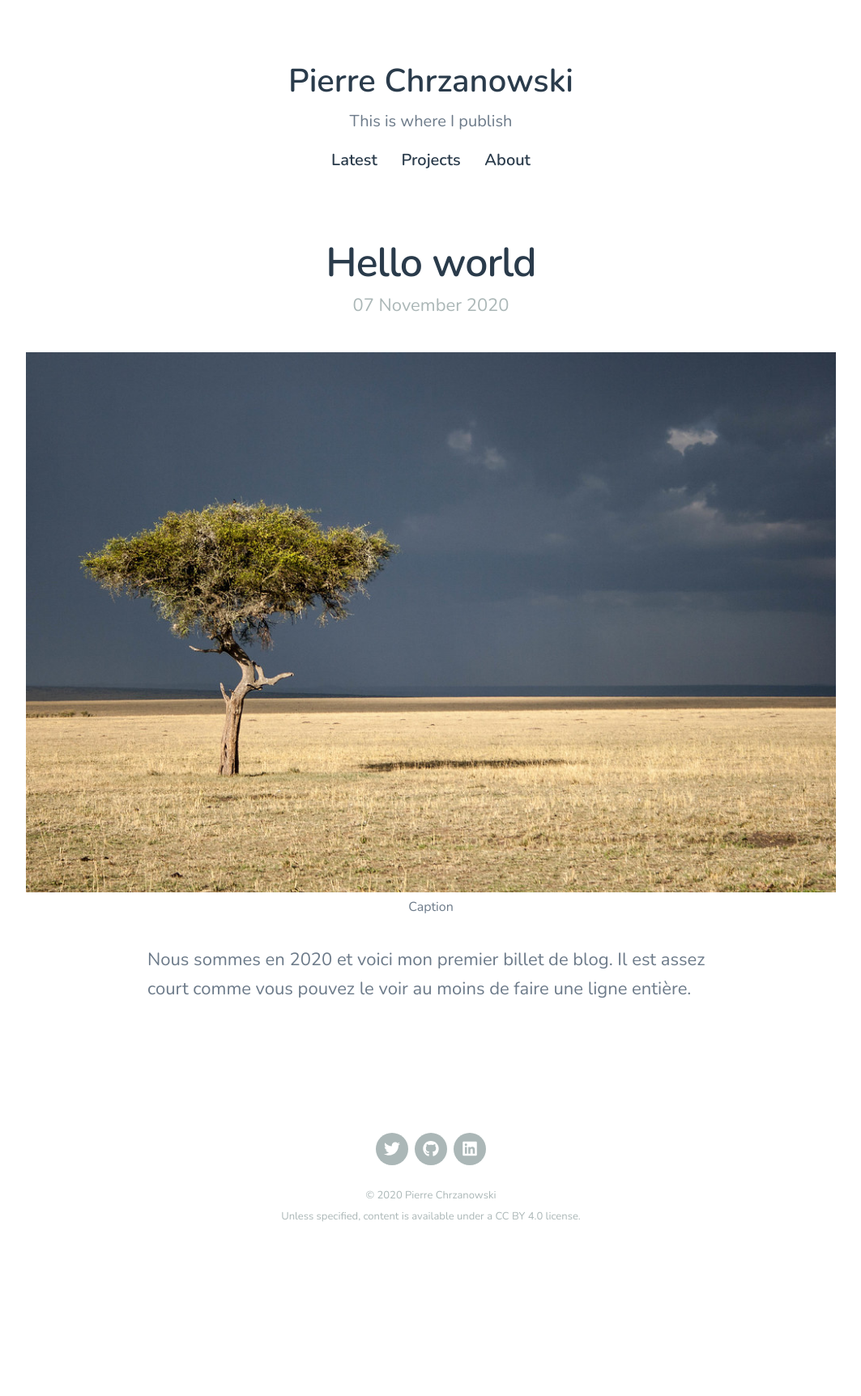
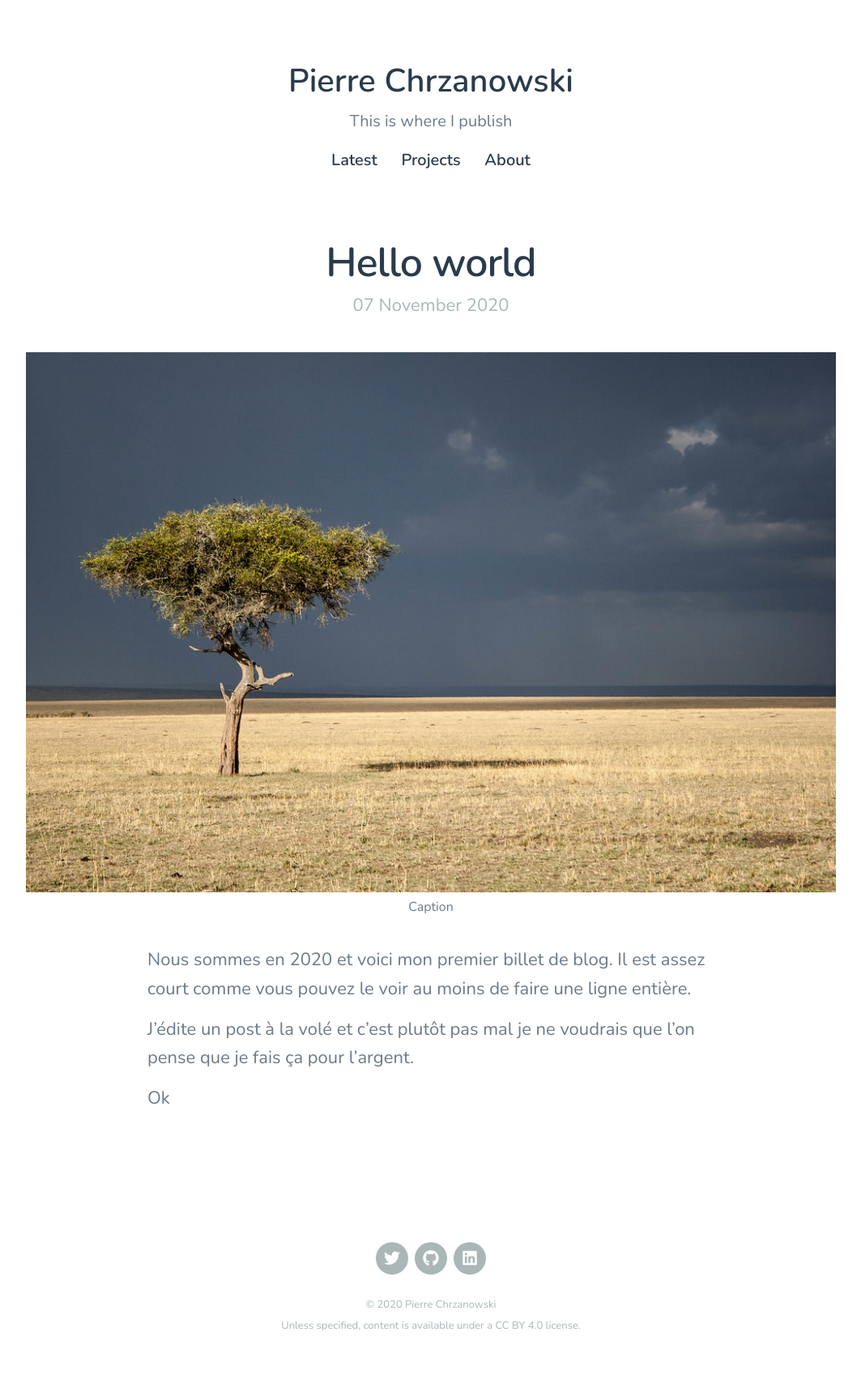
Before and after one commit to pzwsk/pzwsk.eu, a Jekyll site: the page built from _posts/2020-11-07-hello-world.md, in a window 1280 px wide. Shown: the whole page at 81% size, without its empty margins (108-1171 px from the left). Built offline with Jekyll 4.4.1, drawn with Linux system fonts in a browser that asks for light colours; nearby versions of some CDN libraries; before the commit the page ends 1589 px from its top, so only the background shows below that.

Commit message:
Update from Forestry.io pierre.chrzanowski@gmail.com updated _posts/2020-11-07-hello-world.md

```diff
--- a/_posts/2020-11-07-hello-world.md
+++ b/_posts/2020-11-07-hello-world.md
@@ -1,10 +1,14 @@
 ---
-title: 'Hello world'
-date: 2020-11-07 00:00:00
+title: Hello world
+date: 2020-11-07T00:00:00.000+00:00
 featured_image:
 excerpt: Hello world
+
 ---
-
 {% include image.html url="/images/acacia_large.jpg" description="Caption" %}
 
 Nous sommes en 2020 et voici mon premier billet de blog. Il est assez court comme vous pouvez le voir au moins de faire une ligne entière.
+
+J'édite un post à la volé et c'est plutôt pas mal je ne voudrais que l'on pense que je fais  ça pour l'argent.
+
+Ok
```
